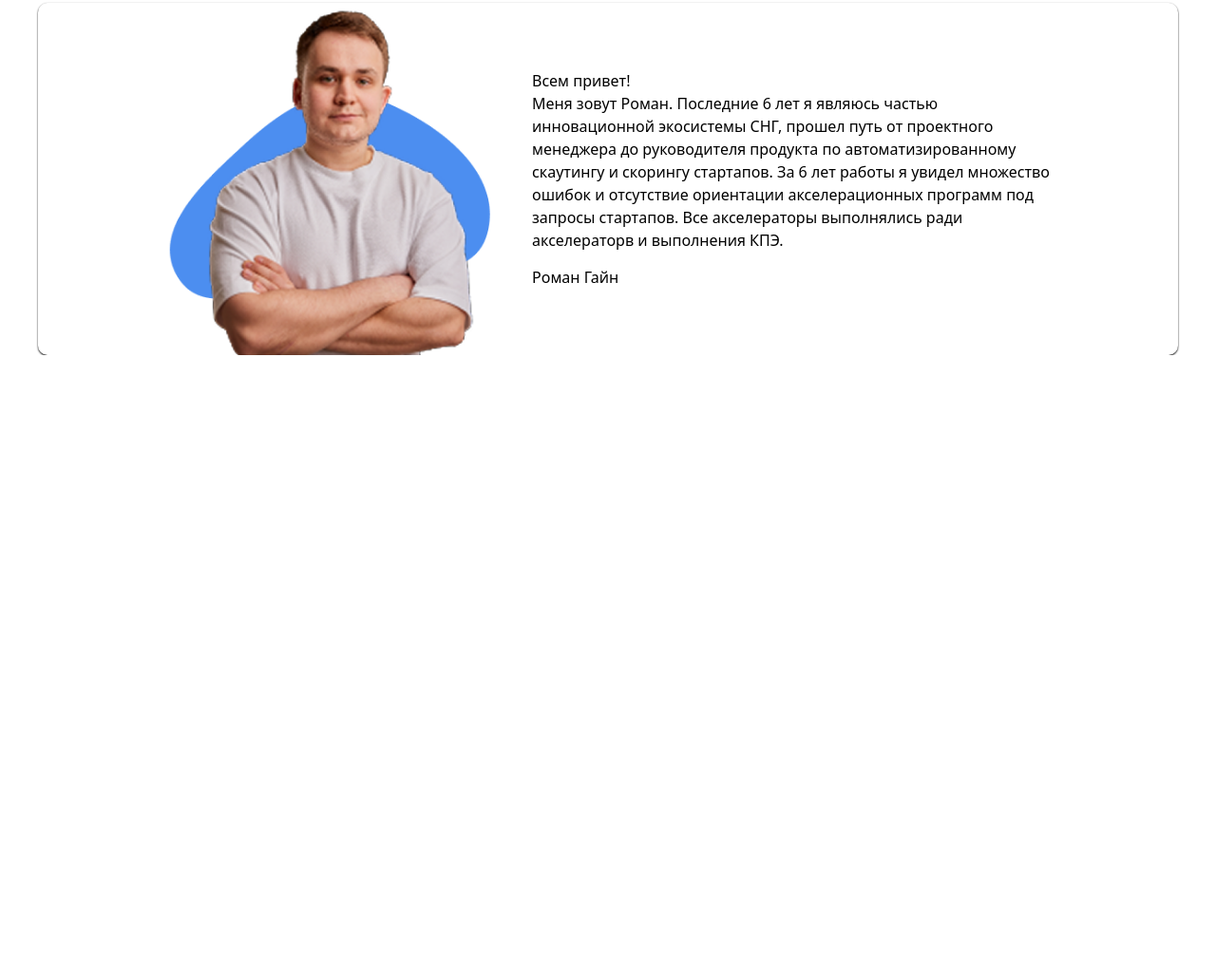
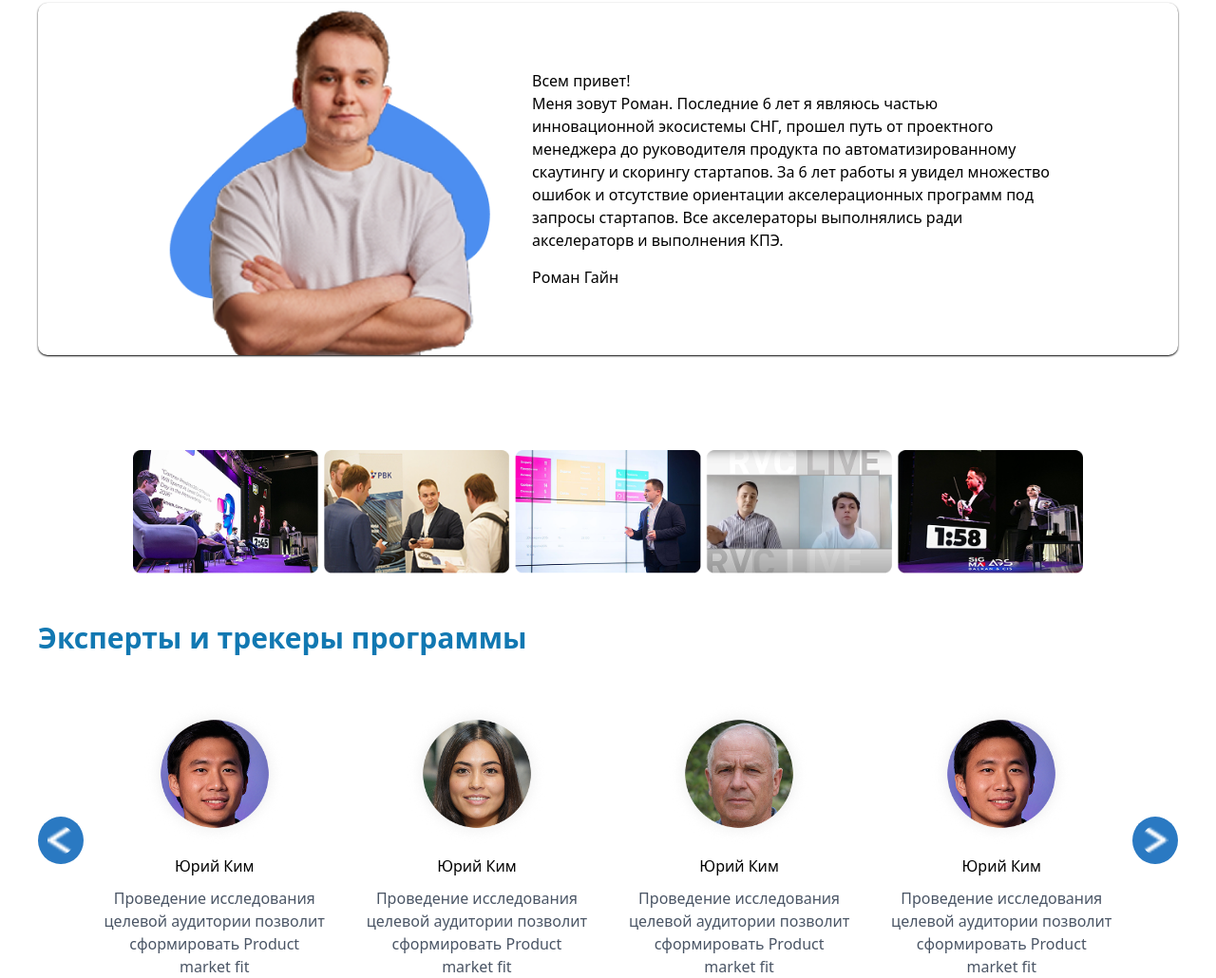
Before and after one commit to JurabekSayfiddinov/Innoma.vc-project, a website: page index.html in a window 1280 px wide. Shown: the part 7415-8445 px from the top of the page at 95% size. Before the commit the page ends 7789 px from the top, so only its background shows below. Drawn offline with Linux system fonts and the light colour scheme.

Commit message:
section - experts of programm

```diff
--- a/index.html
+++ b/index.html
@@ -345,6 +345,34 @@
                      </div>
                      </div>
                 </section>
+                <section class="mt-[100px]">
+                    <img class="lg:w-[1000px] m-auto md:w-[500px] w-[350px]" src="./image/Group 1049.png" alt="">
+                       <p class="text-3xl text-[#1178B2] font-bold lg:text-start text-center mt-[50px]">Эксперты и трекеры программы</p>
+                       <div class="flex justify-center items-center mt-[50px] overflow-x-auto">
+                        <img class="bg-[#2A79C2] rounded-[50%] w-[50px] h-[50px] p-[10px]" src="./image/Arrow 11.png" alt="">
+                        <div class="w-[300px] flex flex-col gap-[10px] items-center">
+                            <img class="w-[150px]" src="./image/Ellipse 545.png" alt="">
+                            <p>Юрий Ким</p>
+                            <p class="text-center text-gray-600">Проведение исследования <br> целевой аудитории позволит <br> сформировать Product <br> market fit</p>
+                        </div>
+                        <div class="w-[300px] flex flex-col gap-[10px] items-center">
+                            <img class="w-[150px]" src="./image/Ellipse 548.png" alt="">
+                            <p>Юрий Ким</p>
+                            <p class="text-center text-gray-600">Проведение исследования <br> целевой аудитории позволит <br> сформировать Product <br> market fit</p>
+                        </div>
+                        <div class="w-[300px] flex flex-col gap-[10px] items-center">
+                            <img class="w-[150px]" src="./image/Ellipse 544.png" alt="">
+                            <p>Юрий Ким</p>
+                            <p class="text-center text-gray-600">Проведение исследования <br> целевой аудитории позволит <br> сформировать Product <br> market fit</p>
+                        </div>
+                        <div class="w-[300px] flex flex-col gap-[10px] items-center">
+                            <img class="w-[150px]" src="./image/Ellipse 545.png" alt="">
+                            <p>Юрий Ким</p>
+                            <p class="text-center text-gray-600">Проведение исследования <br> целевой аудитории позволит <br> сформировать Product <br> market fit</p>
+                        </div>
+                          <img class="bg-[#2A79C2] rounded-[50%] w-[50px] h-[50px] p-[10px]" src="./image/Arrow 10.png" alt="">
+                       </div>
+                </section>
      </main>
 </body>
 </html>
```
Also changed, not shown: README.md, image/Arrow 10.png (added), image/Arrow 11.png (added), image/Ellipse 544.png (added), image/Ellipse 545.png (added), image/Ellipse 548.png (added), image/Group 1049.png (added), src/output.css.
